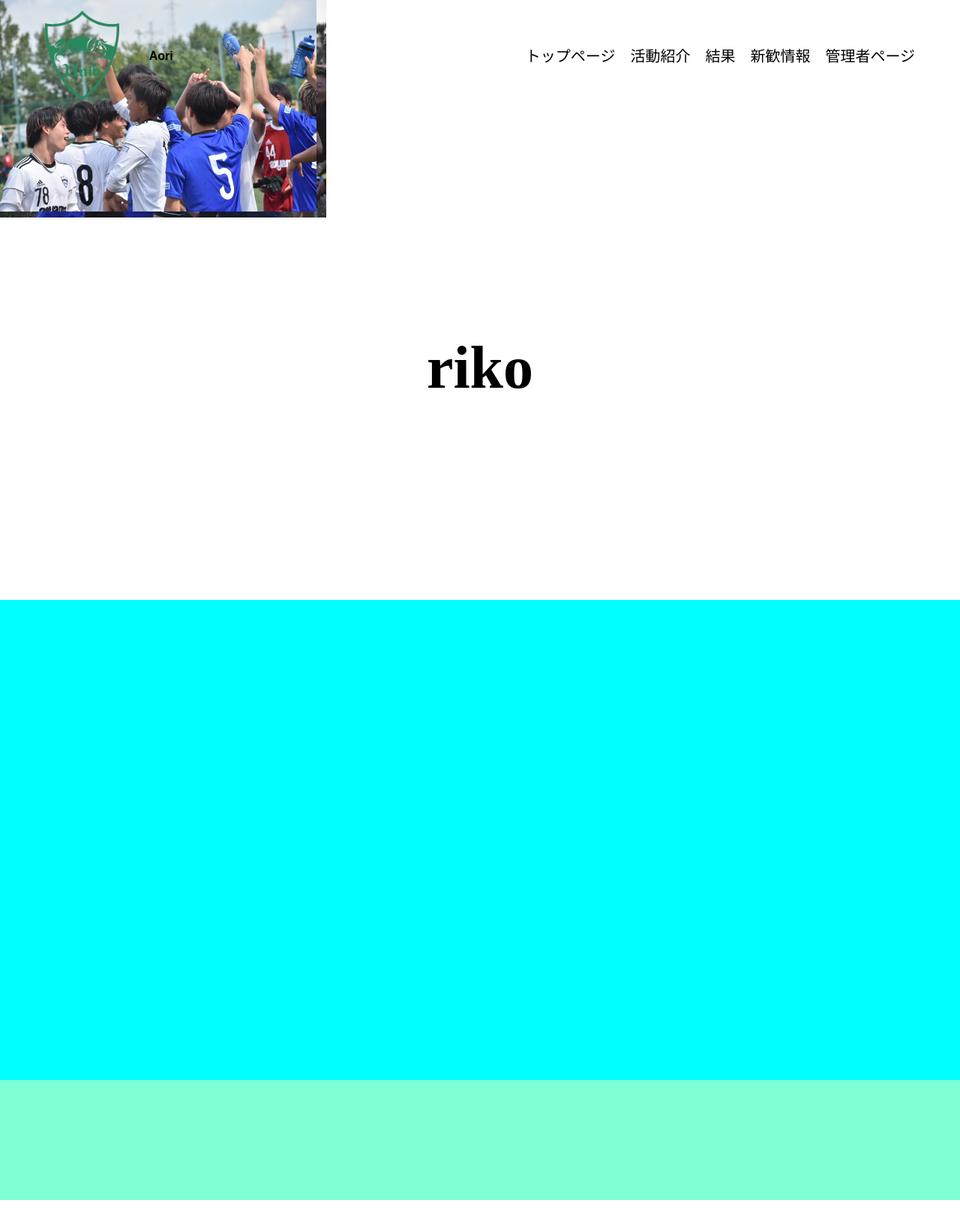
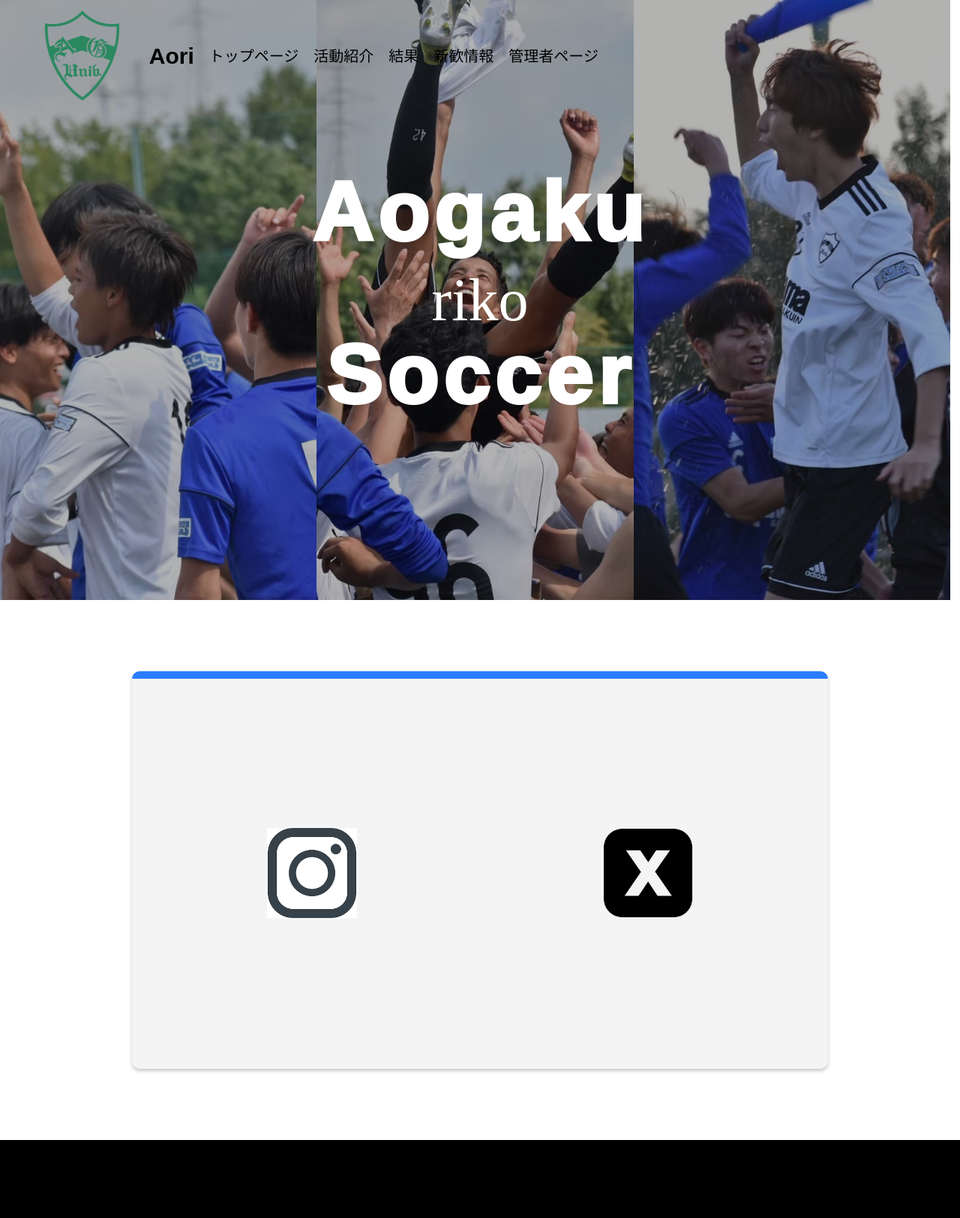
Before and after one commit to keisuke-fbr/seedtech_web, a PHP site: page / in a window 1280 px wide. Shown: the whole page at 75% size. Before the commit the page ends 1600 px from the top, so only its background shows below. Run offline with PHP 8.4, Linux system fonts and the light colour scheme.

Commit message:
トップページ

```diff
--- a/assets/css/style.css
+++ b/assets/css/style.css
@@ -1,9 +1,7 @@
 .header-main1{
-    background-image: url(../img/IMG_1072.JPG),url(../img/IMG_1073.JPG),url(../img/IMG_1075.JPG);
-    background-size: 33%,33%,34%;
-    background-repeat: no-repeat;
+    height: 100vh;
 
-    height: 100vh;
+    position: relative;
 }
 
 
@@ -14,16 +12,18 @@ header {
     align-items: center;
 
     padding: 15px 60px;
+    height: 15vh;
 
-    height: 15vh;
+    position: absolute;
+
+    z-index: 1;
 }
 
-.logo{
-    height: 120px;
-}
 
 .nav-right{
     display: flex;
+    justify-content: space-around;
+
 }
 
 .nav-right > li > a {
@@ -33,9 +33,6 @@ header {
     text-decoration: none;
 }
 
-
-
-
 .nav-left{
     display: flex;
     align-items: center;
@@ -43,20 +40,40 @@ header {
 
 .nav-left > li > h2{
     padding-left: 40px;
+    font-size: 30px;
     font-family: fantasy;
+}
+
+.logo{
+    height: 120px;
 }
 
 
 
-.nav-left > li > a{
-    color: white;
-    font-size: 20px;
-    margin-left: 20px;
-    text-decoration: none;
+
+.images{
+    display: flex;
+
+    position: absolute;
+}
+
+.images > img{
+    display: block;
+
+    height: 100vh;
+    width: 33vw;
+    object-fit: cover;
+
+    filter:  brightness(70%);
+
+    /* filter: opacity(90%) blur(1.5px) brightness(7rem); */
+
 }
 
 
-.top{
+
+
+.letters{
     display: flex;
     justify-content: center;
     align-items: center;
@@ -64,31 +81,94 @@ header {
 
     height: 85vh;
 
+    position: absolute;
+    top: 50%;
+    left: 50%;
+    transform: translate(-50%, -50%);
+    -webkit-transform: translate(-50%, -50%);
+    -ms-transform: translate(-50%, -50%);
+
 }
 
-.title1 ,.title3{
+
+.letters > h1{
     font-size: 7rem;
     letter-spacing: 0.4rem;
     color: white;
-    font-weight: 800;
+    font-weight: 1000;
+    font-family: Arial, Helvetica, sans-serif;
 
     padding-top: 5px;
     padding-bottom: 20px;
 }
 
-.title2{
+.letters > h2{
     font-size: 5rem;
+    font-weight: 400;
+    color: white;
+    font-family: 'Times New Roman', Times, serif;
+
 }
 
 
 
 
+
+
 .sns{
-    height: 80vh;
-    background-color: aqua;
+    display: flex;
+
+    height: 90vh;
+    width: 100vw;
+
 }
 
+
+.container{
+
+    display: flex;
+    justify-content: space-around;
+    align-items: center;
+
+
+    margin: auto;
+
+    height: 70%;
+    width: 70%;
+
+
+
+    padding: 0.5em 1em;
+    color: #23b7fe;
+    background: #f4f4f4;
+    border-top: solid 10px #2C7CFF;
+    border-radius: 10px;
+    box-shadow: 0 3px 5px rgba(0, 0, 0, 0.22);
+
+
+
+
+}
+
+
+
+.container >.insta > a > img{
+    height: 120px;
+    width: 120px;
+}
+
+.container >.x > a > img{
+    height: 120px;
+    width: 120px;
+}
+
+
+
+
+
+
+
 footer{
-    height: 20vh;
-    background-color: aquamarine;
+    height: 13vh;
+    background-color: black;
 }
--- a/index.html
+++ b/index.html
@@ -7,18 +7,18 @@
     <title>Document</title>
     <link rel="stylesheet" href="./assets/css/reset.css">
     <link rel="stylesheet" href="./assets/css/style.css">
-</head>
+
+    </head>
 <body>
 
     <div class="header-main1">
         <header>
+
             <div class="header-left">
                 <ul class="nav-left">
                     <li><img class="logo" src="./assets/img/aogaku-logo.png" alt=""></li>
                     <li><h2>Aori</h2></li>
                 </ul>
-
-
             </div>
 
             <div class="header-right">
@@ -32,7 +32,13 @@
             </div>
         </header>
 
-        <div class="top">
+        <div class="images">
+            <img src="./assets/img/IMG_1072.JPG" alt="">
+            <img src="./assets/img/IMG_1073.JPG" alt="">
+            <img src="./assets/img/IMG_1075.JPG" alt="">
+        </div>
+
+        <div class="letters">
             <h1 class="title1">Aogaku</h1>
             <h2 class="title2">riko</h2>
             <h1 class="title3">Soccer</h1>
@@ -44,7 +50,16 @@
     <main>
 
         <div class="sns">
+            <div class="container">
+                <div class="insta">
+                    <a href="https://www.instagram.com/aoriofficial/"><img src="./assets/img/instagram.png" alt=""></a>
+                </div>
 
+                <div class="x">
+                    <a href="https://twitter.com/AORI___official"><img src="./assets/img/x.png" alt=""></a>
+                </div>
+
+            </div>
         </div>
     </main>
 
```
Also changed, not shown: assets/img/instagram.png (added), assets/img/x.png (added).
